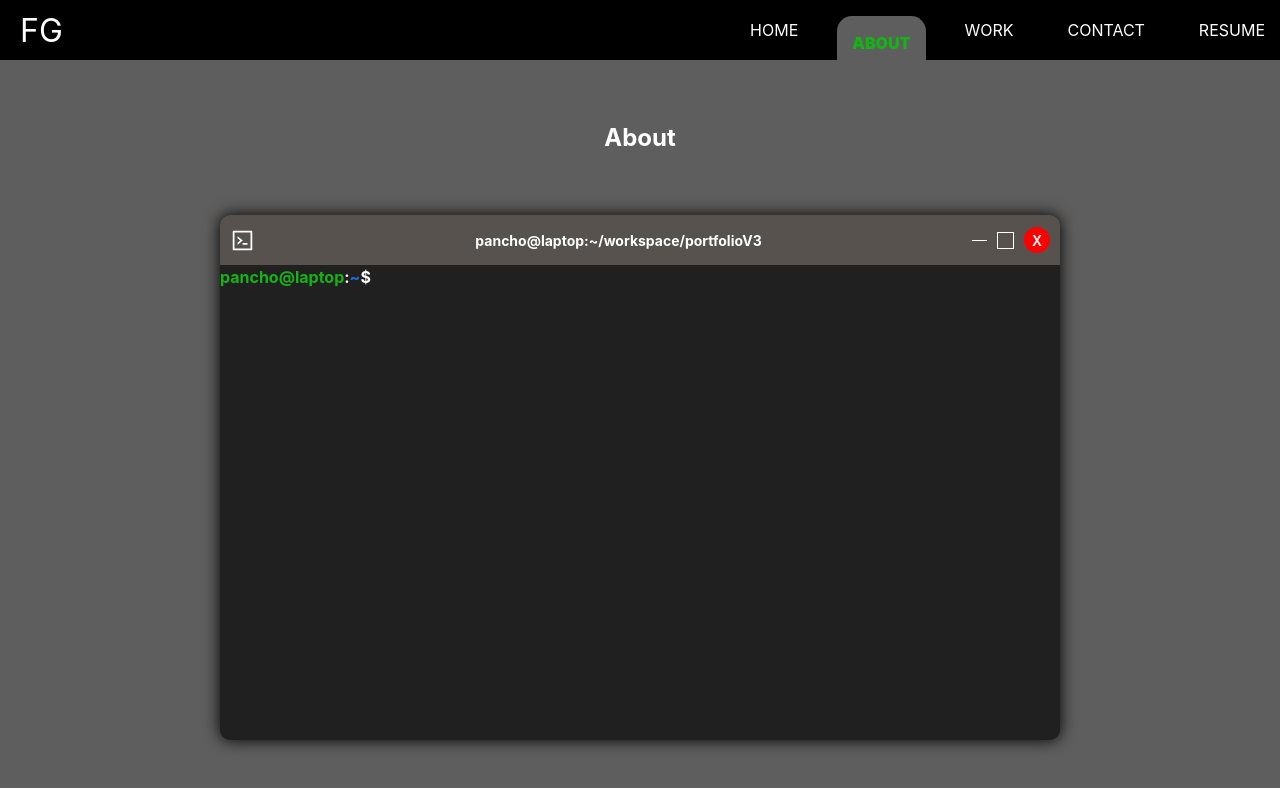
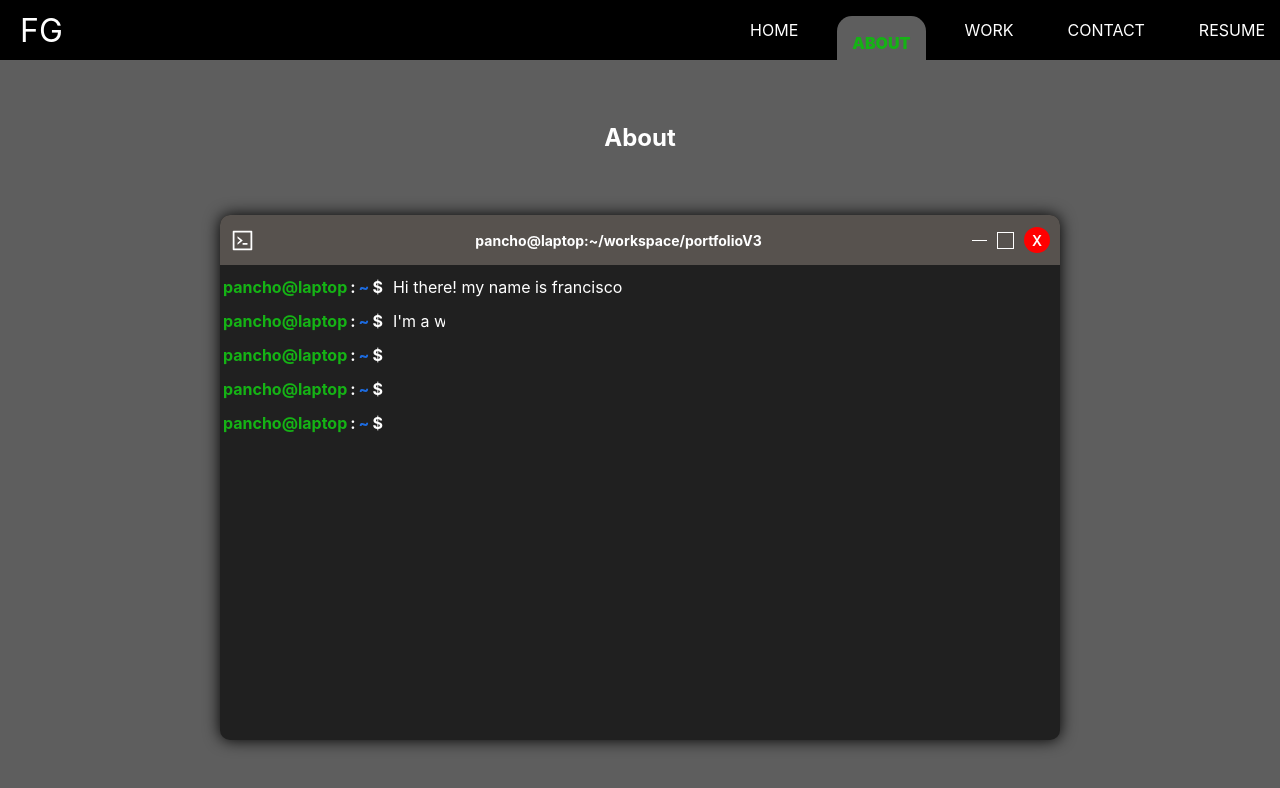
Before and after one commit to franciscoG98/personal_portfolio, a React (Vite) app: page /about in a window 1280 px wide. Shown: the top 788 px of the page. Built offline with nearby package versions, Linux system fonts and the light colour scheme.

Commit message:
typewritter terminal animation

```diff
--- a/src/components/bash/bashStyles.scss
+++ b/src/components/bash/bashStyles.scss
@@ -3,6 +3,9 @@
     flex-direction: row;
     font-weight: 700;
     font-size: 16px;
+    span {
+        margin-left: 3px;
+    }
 }
 
 .bash_name {
--- a/src/components/terminal/index.jsx
+++ b/src/components/terminal/index.jsx
@@ -16,7 +16,26 @@ const Terminal = () => {
             </div>
         </div>
         <div className="terminal_body">
-            <Bash />
+            <div className="line line1">
+                <Bash />
+                <span className="typer typer1">Hi there! my name is francisco</span>
+            </div>
+            <div className="line line2">
+                <Bash />
+                <span className="typer typer2">I&apos;m a web developer from Bariloche, Argentina</span>
+            </div>
+            <div className="line line3">
+                <Bash />
+                <span className="typer typer3">I like to code, love to learn new technologies and build things on the web</span>
+            </div>
+            <div className="line line4">
+                <Bash />
+                <span className="typer typer4">I think the internet is for making our lives easier and should be accesible to everyone</span>
+            </div>
+            <div className="line line5">
+                <Bash />
+                <span className="typer typer">I&apos;m open to work or colaborate in new projects!</span>
+            </div>
         </div>
     </div>
   )
--- a/src/components/terminal/terminalStyles.scss
+++ b/src/components/terminal/terminalStyles.scss
@@ -62,3 +62,56 @@
     height: 15px;
     width: 15px;
 }
+
+.line {
+    display: flex;
+    border-right: 0.5em solid #fff;
+    margin-bottom: 10px;
+    white-space: nowrap;
+    overflow: hidden;
+    .typer {
+        margin-left: 10px;
+    }
+}
+
+.line1 {
+    margin-top: 10px;
+}
+
+// type writer animation
+.line1 {
+    animation: typewritter 5s steps(45, end) normal forwards, cursor 3s steps(45) forwards;
+    width: 165px;
+}
+
+.line2 {
+    animation: typewritter 5s steps(45, end) normal forwards 5s, cursor 3s steps(45) forwards;
+    width: 165px;
+}
+
+.line3 {
+    animation: typewritter 5s steps(45, end) normal forwards 10s, cursor 3s steps(45) forwards;
+    width: 165px;
+}
+
+.line4 {
+    animation: typewritter 5s steps(45, end) normal forwards 15s, cursor 3s steps(45) forwards;
+    width: 165px;
+}
+
+.line5 {
+    animation: typewritter 5s steps(45, end) normal forwards 20s, cursor 3s steps(45) forwards;
+    width: 165px;
+}
+
+
+@keyframes typewritter {
+    from { width: 165px; }
+    to { width: 100%; }
+}
+
+@keyframes cursor {
+    0% {border-right-color: #fff;}
+    90% {border-right-color: #fff;}
+    100% {border-right-color: transparent;}
+}
```
